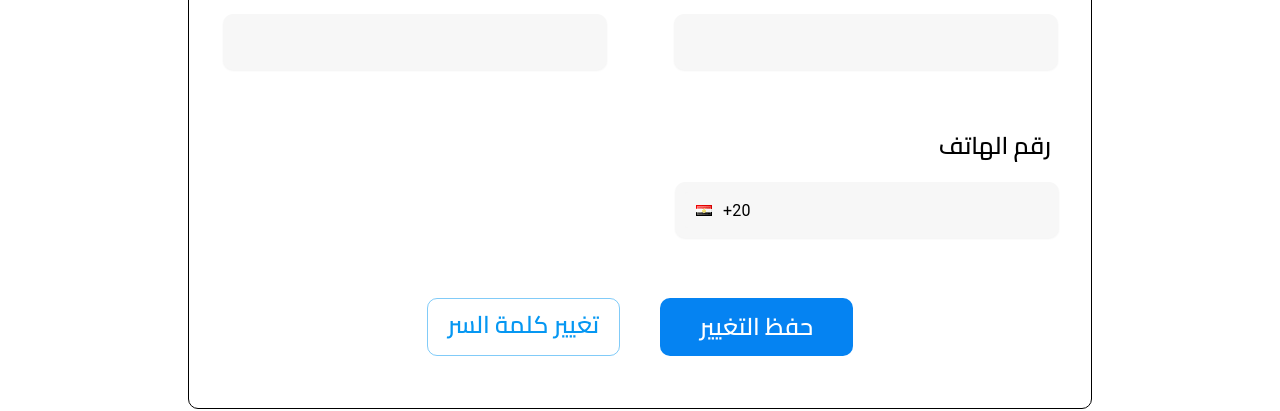
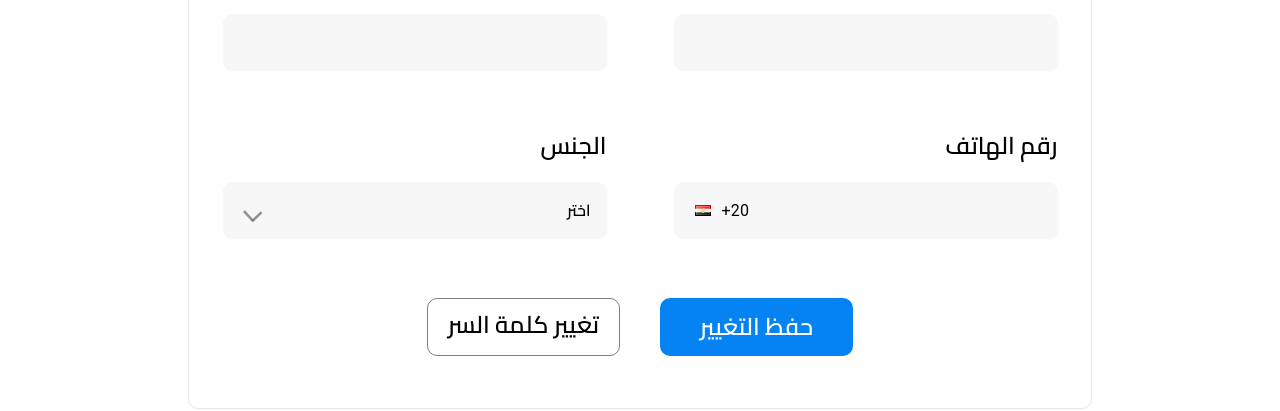
Before and after one commit to KareemBasher/eshfeeny-frontend, a React (Vite) app: page /profile in a window 1280 px wide. Shown: the part 367-778 px from the top of the page. Built offline with nearby package versions, Linux system fonts and the light colour scheme; no server answers.

Commit message:
added a new select input in profile content

```diff
--- a/src/components/pages/profile/ChangePassword.jsx
+++ b/src/components/pages/profile/ChangePassword.jsx
@@ -44,9 +44,9 @@ const changePassword = ({ toggleModal, user }) => {
 
   return (
     <div className="my-20">
-      <div className="flex justify-center items-center">
-        <div className="border rounded-[10px] flex flex-col justify-center py-10 px-16">
-          <div className="my-5 grid-flow-col grid">
+      <div className="flex flex-wrap justify-center items-center">
+        <div className="border rounded-[10px] flex flex-col justify-center py-5 px-5 w-[1040px]">
+          <div className="my-5 grid-flow-col grid w-full">
             <p className="text-[28px] inline justify-self-end">تغيير كلمة المرور</p>
             <button
               onClick={() => toggleModal()}
@@ -57,8 +57,8 @@ const changePassword = ({ toggleModal, user }) => {
           </div>
 
           <div className="flex flex-col">
-            <div className="w-[470px] my-5 flex flex-col items-start">
-              <p className="text-[20px] text-right my-2">كلمة المرور الحالية</p>
+            <div className="w-[450px] my-5 mx-5 flex flex-col items-start">
+              <p className="text-[20px] text-right my-5">كلمة المرور الحالية</p>
               <CredentialsInput
                 name="oldPassword"
                 type="password"
@@ -70,9 +70,9 @@ const changePassword = ({ toggleModal, user }) => {
                 <span className="text-[#EB1D36] text-[14px]">كلمة المرور القديمة غير صحيحة</span>
               )}
             </div>
-
-            <div className="w-[470px] my-5 flex flex-col items-start">
-              <p className="text-[20px] text-right my-2">كلمة المرور الجديدة</p>
+            <div className="flex flex-row justify-around">
+              <div className="w-[450px]  flex flex-col items-start">
+                <p className="text-[20px] text-right my-5">كلمة المرور الجديدة</p>
                 <CredentialsInput
                   name="newPassword"
                   type="password"
@@ -86,10 +86,26 @@ const changePassword = ({ toggleModal, user }) => {
                   </p>
                 )}
               </div>
+              <div className="w-[450px] flex flex-col items-start">
+                <p className="text-[20px] text-right my-5">تأكيد كلمة المرور الجديدة</p>
+                <CredentialsInput
+                  name="newPassword"
+                  type="password"
+                  placeHolder="تأكيد كلمة المرور الجديدة"
+                  value={newPassword}
+                  handleInput={handleOnChange}
+                />
+                {error.new && (
+                  <p className="text-[#EB1D36] text-[14px]">
+                    من فضلك كلمة المرور يجيب الا تقل عن 8 احرف او ارقام
+                  </p>
+                )}
+              </div>
+            </div>
           </div>
           <div className="flex justify-center">
             <button
-              className="bg-blue rounded-[10px] text-white text-[22px] p-4"
+              className="bg-[#E5E5E5] rounded-[10px] text-[#676767] text-[22px] p-4 px-10"
               onClick={() => handleSubmit()}
             >
               تغيير كلمة المرور
--- /dev/null
+++ b/src/components/pages/profile/Option.css
@@ -0,0 +1,9 @@
+select{
+    -webkit-appearance: none;
+    height: 5000px;
+}
+
+option:hover
+{
+  background-color: #EFF6FF;
+}
--- a/src/components/pages/profile/PhoneInputContent.jsx
+++ b/src/components/pages/profile/PhoneInputContent.jsx
@@ -8,7 +8,7 @@ const PhoneInputContent = ({ phoneNumber, handlePhoneChange }) => {
   const [value, setValue] = useState('')
 
   return (
-    <div className="w-80 mx-[3.5rem]" dir="ltr">
+    <div dir="ltr">
       <PhoneInput
         country={'eg'}
         value={phoneNumber}
--- a/src/components/pages/profile/ProfileContent.jsx
+++ b/src/components/pages/profile/ProfileContent.jsx
@@ -1,10 +1,14 @@
 import React, { useState, useEffect } from 'react'
 import PhoneInputContent from './PhoneInputContent'
+import './Option.css'
 import { updateUser } from '../../../utils/usersAPI'
+import ArrowUp from '../../../assets/common/ArrowUp.svg'
+import ArrowDown from '../../../assets/common/ArrowDown.svg'
 
 const ProfileContent = ({ user, toggleModal }) => {
   const [name, setName] = useState('')
   const [email, setEmail] = useState('')
+  const [arrow, setArrow] = useState(false)
   const [phoneNumber, setPhoneNumber] = useState('')
 
   useEffect(() => {
@@ -32,6 +36,9 @@ const ProfileContent = ({ user, toggleModal }) => {
       await updateUser(user._id, name, email, phoneNumber)
     }
   }
+  const handelArrow = () => {
+    setArrow(!arrow)
+  }
 
   return (
     <div>
@@ -41,13 +48,11 @@ const ProfileContent = ({ user, toggleModal }) => {
       </div>
       {/* inputs */}
 
-      <div className="flex justify-center mb-20">
-        <div className="flex flex-col justify-center border border-black rounded-[10px] w-[904px] h-[500px]">
-          <div className="flex flex-row  justify-around ">
+      <div className="flex  justify-center mb-20">
+        <div className="flex flex-col justify-center border rounded-[10px] w-[904px] h-[500px]">
+          <div className="flex flex-row justify-around ">
             <div className=" ">
-              <label className=" text-2xl flex my-5 justify-start" htmlFor="">
-                الأسم
-              </label>
+              <label className=" text-2xl flex my-5 justify-start">الأسم</label>
               <input
                 className="w-96 h-14 shadow-sm rounded-[10px] px-4 outline-none bg-[#F7F7F7]"
                 type="text"
@@ -67,11 +72,37 @@ const ProfileContent = ({ user, toggleModal }) => {
             </div>
           </div>
 
-          <div className="flex flex-col justify-start m-10">
-            <label className="text-2xl text-right my-5">رقم الهاتف</label>
+          <div className="flex flex-row justify-around">
+            <div className="flex flex-col justify-start my-10">
+              <label className="text-2xl text-right my-5">رقم الهاتف</label>
 
-            <PhoneInputContent phoneNumber={phoneNumber} handlePhoneChange={handlePhoneChange} />
+              <PhoneInputContent phoneNumber={phoneNumber} handlePhoneChange={handlePhoneChange} />
+            </div>
+            <div className="flex flex-col justify-start my-10">
+              <label className="text-2xl flex flex-start my-5">الجنس</label>
+              <div className="relative">
+                <div className="absolute left-0 my-5 mx-5 pointer-events-none">
+                  {!arrow ? (
+                    <img className="w-[20px]" src={ArrowDown} alt="arrowDown" />
+                  ) : (
+                    <img className="w-[20px]" src={ArrowUp} alt="arrowUp" />
+                  )}
+                </div>
+                <select
+                  onClick={handelArrow}
+                  className="w-96 h-14 shadow-sm outline-none px-4 rounded-[10px] bg-[#F7F7F7]"
+                  id="sex"
+                >
+                  <option selected disabled value="select">
+                    اختر
+                  </option>
+                  <option value="ذكر">ذكر</option>
+                  <option value="انثى">انثى</option>
+                </select>
+              </div>
+            </div>
           </div>
+
           {/* buttons */}
           <div className="flex flex-row justify-center">
             <button
@@ -81,7 +112,7 @@ const ProfileContent = ({ user, toggleModal }) => {
               حفظ التغيير
             </button>
 
-            <div className="text-[24px] py-2 text-lightBlue border-opacity-50 border border-lightBlue w-[193px] h-[58px] rounded-[10px] m-5 ">
+            <div className="text-[24px] py-2 border-opacity-50 border border-black w-[193px] h-[58px] rounded-[10px] m-5">
               <button onClick={() => toggleModal()}>تغيير كلمة السر</button>
             </div>
           </div>
```
Also changed, not shown: src/assets/common/ArrowDown.svg (added), src/assets/common/ArrowUp.svg (added). Lines whose indentation alone changed are shown as unchanged.
